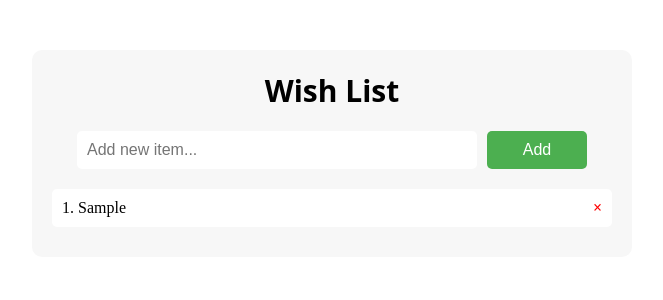
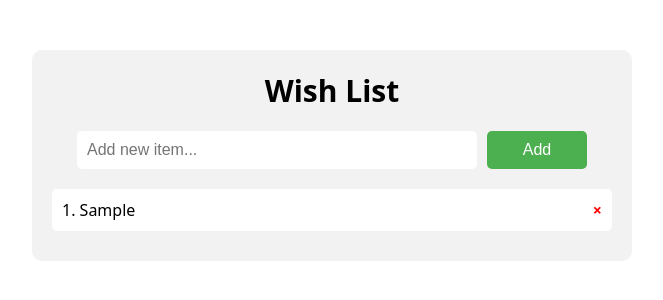
Before and after one commit to RinFiz/Wish-List-App, a plain HTML site: page index.html in a window 1280 px wide. Both pictures are taken after typing "Sample" into the empty fields and a click on the button "Add". Shown: the full height of the page, 308-971 px from the left. Drawn offline with Linux system fonts and the light colour scheme.

Commit message:
Fixing fonts and background colors.
Fixing item text font and making the background of the outer box darker.

```diff
--- a/index.html
+++ b/index.html
@@ -12,7 +12,7 @@
 			max-width: 600px;
 			margin: 50px auto;
 			padding: 20px;
-			background-color: #f7f7f7;
+			background-color: #f2f2f2;
 			border-radius: 10px;
 		}
 
@@ -68,6 +68,7 @@
 			display: flex;
 			justify-content: space-between;
 			align-items: center;
+      font-family: system-ui, -apple-system, BlinkMacSystemFont, 'Segoe UI', Roboto, Oxygen, Ubuntu, Cantarell, 'Open Sans', 'Helvetica Neue', sans-serif;
 		}
 
 		.remove {
```
